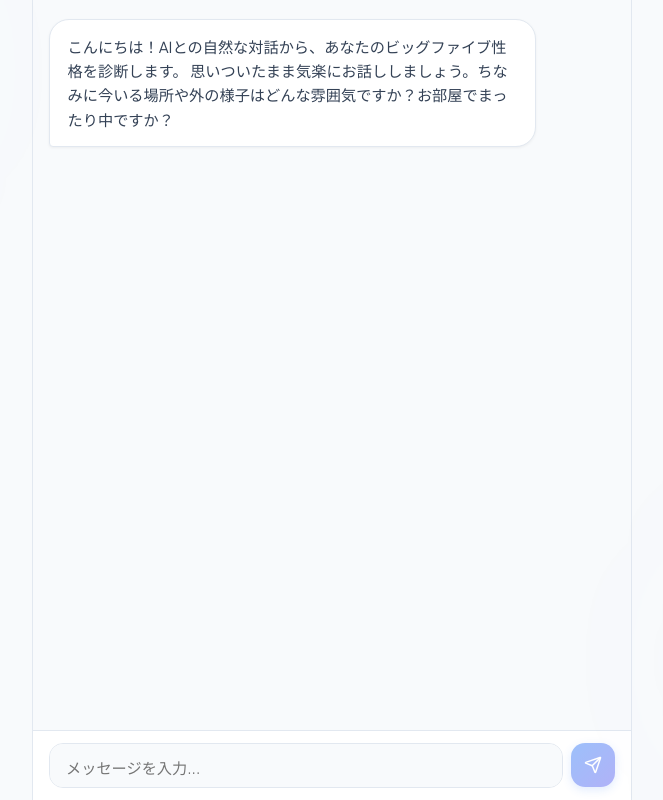
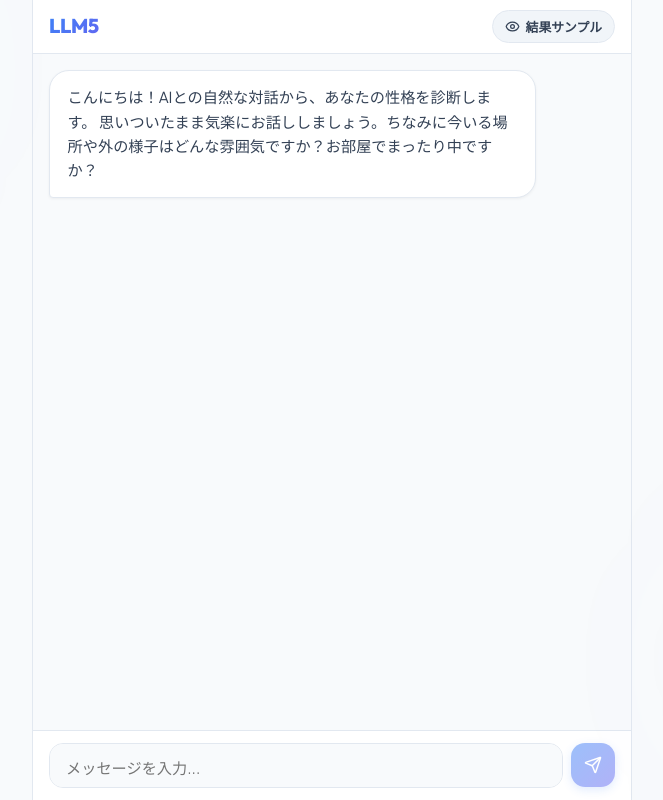
Before and after one commit to eiri-111/LLM5, a React (Vite) app: page / in a window 1280 px wide. Shown: the whole page, without its empty margins (308-971 px from the left). Built offline with nearby package versions, Linux system fonts and the light colour scheme.

Commit message:
fix: アプリ名をLLM5に変更、診断文言を簡素化し、結果画面のサンプルプレビュー機能を追加

```diff
--- a/index.html
+++ b/index.html
@@ -3,13 +3,13 @@
   <head>
     <meta charset="UTF-8" />
     <meta name="viewport" content="width=device-width, initial-scale=1.0, maximum-scale=1.0, user-scalable=no, viewport-fit=cover" />
-    <title>OCEAN AI - ビッグファイブ性格分析</title>
-    <meta name="description" content="最新LLMを活用した、ビッグファイブ理論に基づくスマホ特化型性格分析・診断Webアプリ" />
-    <meta name="theme-color" content="#07090e" />
+    <title>LLM5</title>
+    <meta name="description" content="最新LLMを活用した、スマホ特化型性格分析・診断Webアプリ" />
+    <meta name="theme-color" content="#ffffff" />
 
     <!-- OGP -->
-    <meta property="og:title" content="OCEAN AI - ビッグファイブ性格分析" />
-    <meta property="og:description" content="AIがあなたのビッグファイブ（OCEAN）を徹底分析。あなたの隠れた強みや適職、コミュニケーションスタイルを解き明かします。" />
+    <meta property="og:title" content="LLM5" />
+    <meta property="og:description" content="AIがあなたの性格を徹底分析。あなたの隠れた強みや適職、コミュニケーションスタイルを解き明かします。" />
     <meta property="og:type" content="website" />
     <meta name="twitter:card" content="summary_large_image" />
 
--- a/src/App.tsx
+++ b/src/App.tsx
@@ -1,10 +1,16 @@
-import React, { useState } from 'react';
+import React, { useState, useEffect } from 'react';
 import { AnalysisResult } from './types';
 import { ChatMode } from './components/ChatMode';
 import { ResultReport } from './components/ResultReport';
+import { SAMPLE_ANALYSIS_RESULT } from './data/sampleResult';
 
 export const App: React.FC = () => {
-  const [analysisResult, setAnalysisResult] = useState<AnalysisResult | null>(null);
+  const [analysisResult, setAnalysisResult] = useState<AnalysisResult | null>(() => {
+    if (typeof window !== 'undefined' && window.location.search.includes('sample')) {
+      return SAMPLE_ANALYSIS_RESULT;
+    }
+    return null;
+  });
   const [toastMessage, setToastMessage] = useState<string | null>(null);
 
   const showToast = (msg: string) => {
@@ -16,6 +22,11 @@ export const App: React.FC = () => {
 
   const handleAnalysisComplete = (result: AnalysisResult) => {
     setAnalysisResult(result);
+    window.scrollTo({ top: 0, behavior: 'smooth' });
+  };
+
+  const handleShowSample = () => {
+    setAnalysisResult(SAMPLE_ANALYSIS_RESULT);
     window.scrollTo({ top: 0, behavior: 'smooth' });
   };
 
@@ -34,6 +45,7 @@ export const App: React.FC = () => {
           <ChatMode
             onAnalysisComplete={handleAnalysisComplete}
             showToast={showToast}
+            onShowSample={handleShowSample}
           />
         ) : (
           <ResultReport
--- a/src/components/ChatMode.tsx
+++ b/src/components/ChatMode.tsx
@@ -1,19 +1,20 @@
 import React, { useState, useRef, useEffect } from 'react';
-import { Send, Sparkles } from 'lucide-react';
+import { Send, Sparkles, Eye } from 'lucide-react';
 import { ChatMessage, AnalysisResult } from '../types';
 
 interface ChatModeProps {
   onAnalysisComplete: (result: AnalysisResult) => void;
   showToast: (msg: string) => void;
+  onShowSample?: () => void;
 }
 
 const GREETING_PRESETS: string[] = [
   // 時間・シチュエーション
-  "こんにちは！簡単な会話から、あなたの本当の性格や強みを分析していきますね。\n\nテストではないので、リラックスしてお話ししましょう。ちなみに、今日はいまどんなシチュエーションで開いてくれていますか？（お仕事帰り、休憩中、寝る前など、気軽に教えてくださいね）",
+  "こんにちは！簡単な会話から、あなたの性格を診断しますね。\n\nテストではないので、リラックスしてお話ししましょう。ちなみに、今日はいまどんなシチュエーションで開いてくれていますか？（お仕事帰り、休憩中、寝る前など、気軽に教えてくださいね）",
   // 今の気分・状態
-  "こんにちは！何気ないおしゃべりを通して、あなたの隠れた個性や心理傾向を紐解いていきます。\n\nまずは肩の力を抜いて……今日一日を振り返ってみて、今の気分や体調はどんな感じですか？",
+  "こんにちは！何気ないおしゃべりを通して、あなたの性格を診断します。\n\nまずは肩の力を抜いて……今日一日を振り返ってみて、今の気分や体調はどんな感じですか？",
   // 天気・場所・環境
-  "こんにちは！AIとの自然な対話から、あなたのビッグファイブ性格を診断します。\n\n思いついたまま気楽にお話ししましょう。ちなみに今いる場所や外の様子はどんな雰囲気ですか？お部屋でまったり中ですか？",
+  "こんにちは！AIとの自然な対話から、あなたの性格を診断します。\n\n思いついたまま気楽にお話ししましょう。ちなみに今いる場所や外の様子はどんな雰囲気ですか？お部屋でまったり中ですか？",
   // 今日の出来事・リフレッシュ
   "こんにちは！今日あなたとお話しできるのを楽しみに待っていました。\n\n形式張った質問はないので、友達とLINEする感覚でお答えくださいね。今日を振り返ってみて、何かホッとした瞬間や、印象に残っている出来事はありましたか？"
 ];
@@ -28,7 +29,7 @@ function sanitizeMessage(text: string): string {
     .trim();
 }
 
-export const ChatMode: React.FC<ChatModeProps> = ({ onAnalysisComplete, showToast }) => {
+export const ChatMode: React.FC<ChatModeProps> = ({ onAnalysisComplete, showToast, onShowSample }) => {
   const [initialGreeting] = useState<string>(() => {
     const idx = Math.floor(Math.random() * GREETING_PRESETS.length);
     return GREETING_PRESETS[idx];
@@ -127,6 +128,23 @@ export const ChatMode: React.FC<ChatModeProps> = ({ onAnalysisComplete, showToas
 
   return (
     <div className="chat-wrapper">
+      <header className="chat-header">
+        <div className="chat-header-title">
+          <span className="chat-app-name">LLM5</span>
+        </div>
+        {onShowSample && (
+          <button
+            type="button"
+            onClick={onShowSample}
+            className="btn-sample-preview"
+            title="分析結果のサンプルを表示"
+          >
+            <Eye size={15} />
+            <span>結果サンプル</span>
+          </button>
+        )}
+      </header>
+
       <div className="chat-scroll-area" ref={scrollRef}>
         {messages.map((m, idx) => (
           <div key={idx} className={`chat-bubble ${m.role === 'user' ? 'user' : 'assistant'}`}>
--- /dev/null
+++ b/src/data/sampleResult.ts
@@ -0,0 +1,60 @@
+import { AnalysisResult } from '../types';
+
+export const SAMPLE_ANALYSIS_RESULT: AnalysisResult = {
+  personality_title: "知的好奇心あふれる先駆的イノベーター",
+  personality_type: "創造的探究型",
+  summary: "新しい知見や未知の体験に対して強い好奇心を持ちながらも、周囲への深い共感と思いやりを併せ持っています。直感と論理のバランスに優れ、物事の本質を素早く見抜いて柔軟に解決へ導く独自のスタイルを持っています。",
+  scores: {
+    openness: {
+      score: 88,
+      level: "非常に高い",
+      title: "独創的な発想力と旺盛な知的好奇心",
+      description: "既成概念にとらわれず、新しいアイデアや未知のカルチャーを積極的に面白がるオープンマインドの持ち主です。",
+      traits: ["独創的", "探究心", "美的好奇心", "柔軟な視野"]
+    },
+    conscientiousness: {
+      score: 72,
+      level: "高い",
+      title: "着実な計画性と責任感",
+      description: "目標に向かって自律的に段取りを整え、丁寧かつ誠実に物事を進める確かな実行力を備えています。",
+      traits: ["計画的", "着実", "自律性", "誠実"]
+    },
+    extraversion: {
+      score: 58,
+      level: "バランス型",
+      title: "心地よい距離感を保つ柔軟な社交性",
+      description: "人との交流も楽しみつつ、一人の時間で内省しエネルギーをチャージする、無理のない自然体の社交スタイルです。",
+      traits: ["聞き上手", "自然体", "柔軟な適応", "マイペース"]
+    },
+    agreeableness: {
+      score: 82,
+      level: "高い",
+      title: "温かい共感力と信頼関係の構築",
+      description: "他者の感情や背景に自然と寄り添い、対立を避けてチームや人間関係を円滑にする高い調和力があります。",
+      traits: ["思いやり", "受容力", "信頼性", "利他精神"]
+    },
+    neuroticism: {
+      score: 35,
+      level: "情緒安定",
+      title: "プレッシャー下でもブレない心のしなやかさ",
+      description: "突発的なトラブルや困難な局面でもパニックにならず、気持ちを素早く切り替えて前進できる安定感があります。",
+      traits: ["冷静沈着", "切り替えの早さ", "楽天性", "安定感"]
+    }
+  },
+  strengths: [
+    "多角的な視点から本質を見抜き、新しい解決策を生み出す発想力",
+    "相手の気持ちやニーズを先回りして察知し、安心感を与える対話力",
+    "予期せぬ状況変化にも動じず、冷静に軌道修正できる柔軟性"
+  ],
+  growth_areas: [
+    "相手に配慮しすぎるあまり、自分の本音や要求を後回しにしがちな場面を意識してみる",
+    "多くのアイデアを抱え込みすぎず、優先度をつけて1つずつ着実に完了させる"
+  ],
+  career_recommendations: [
+    "企画・マーケティング・プロダクトデザインなど創造性が活きる領域",
+    "コンサルティングやカウンセリングなど人との信頼関係を築く業務",
+    "自由度が高く、個人の裁量が尊重されるオープンな組織環境"
+  ],
+  relationship_style: "誰に対しても物腰柔らかく接し、相手の良さを引き出す聞き上手。少数の信頼できる仲間と深い絆を築くことを好み、穏やかで安心感のある関係を育みます。",
+  stress_management: "情報過多や人の感情に触れすぎた時は、一人の静かな時間を作って自然に触れたり、好きな趣味に没頭することでエネルギーを充電できます。"
+};
--- a/src/index.css
+++ b/src/index.css
@@ -133,12 +133,66 @@ body {
   }
 }
 
+.chat-header {
+  padding: calc(var(--safe-top) + 0.6rem) 1rem 0.6rem;
+  background: rgba(255, 255, 255, 0.92);
+  backdrop-filter: blur(12px);
+  -webkit-backdrop-filter: blur(12px);
+  border-bottom: 1px solid var(--border-light);
+  display: flex;
+  align-items: center;
+  justify-content: space-between;
+  flex-shrink: 0;
+  z-index: 10;
+}
+
+.chat-header-title {
+  display: flex;
+  align-items: center;
+  gap: 0.5rem;
+}
+
+.chat-app-name {
+  font-family: var(--font-display);
+  font-size: 1.25rem;
+  font-weight: 800;
+  letter-spacing: -0.02em;
+  background: var(--accent-gradient);
+  -webkit-background-clip: text;
+  -webkit-text-fill-color: transparent;
+}
+
+.btn-sample-preview {
+  display: inline-flex;
+  align-items: center;
+  gap: 0.35rem;
+  padding: 0.4rem 0.75rem;
+  border-radius: var(--radius-full);
+  background: var(--bg-card-subtle);
+  border: 1px solid var(--border-light);
+  color: var(--text-secondary);
+  font-size: 0.8rem;
+  font-weight: 600;
+  cursor: pointer;
+  transition: all 0.2s ease;
+}
+
+.btn-sample-preview:hover {
+  background: #e2e8f0;
+  color: var(--text-main);
+  border-color: #cbd5e1;
+}
+
+.btn-sample-preview:active {
+  transform: scale(0.96);
+}
+
 /* Chat Messages Area (Full Screen) */
 .chat-scroll-area {
   flex: 1;
   overflow-y: auto;
   -webkit-overflow-scrolling: touch;
-  padding: calc(var(--safe-top) + 1.2rem) 1rem 1.1rem;
+  padding: 1rem 1rem 1.1rem;
   display: flex;
   flex-direction: column;
   gap: 0.95rem;
```
Also changed, not shown: src/components/ResultReport.tsx (+5 -5 lines), 1 other file (tests, documents, lock files or other folders).
